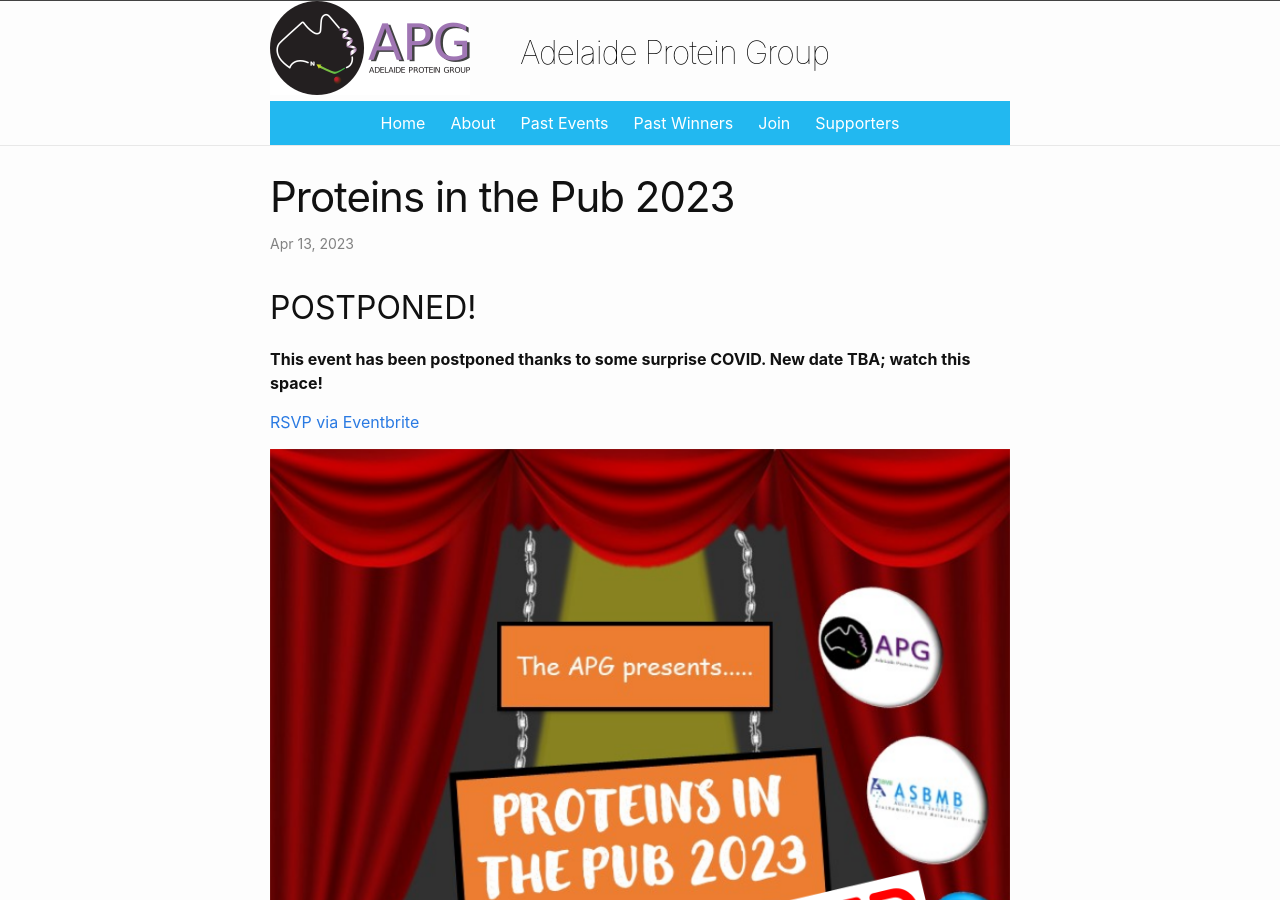
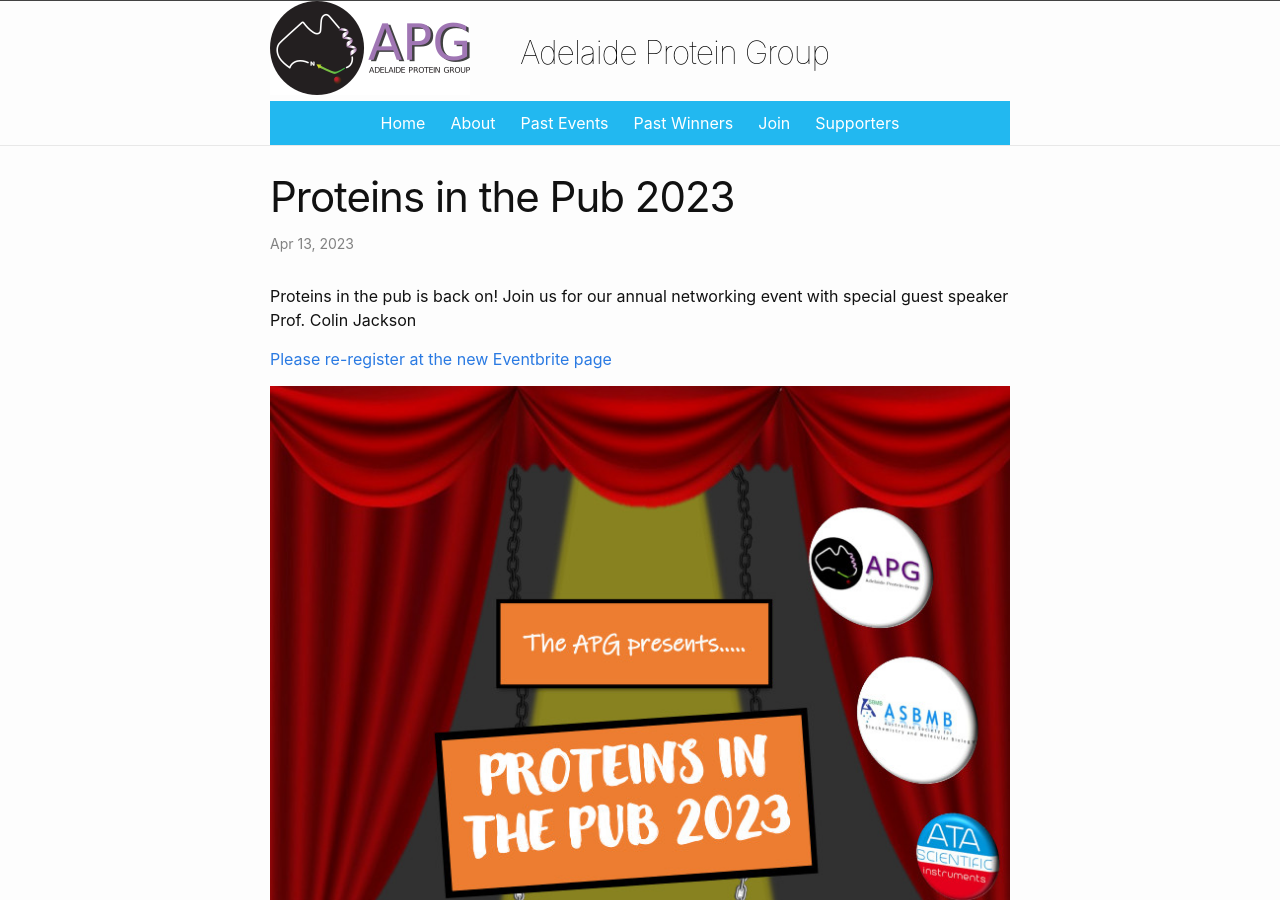
Before and after one commit to apg-asbmb/apg-asbmb.github.io, a Jekyll site: the page built from _posts/2023-04-13-pitp.md, in a window 1280 px wide and 900 px high. Built offline with Jekyll 4.4.1, drawn with Linux system fonts in a browser that asks for light colours.

Commit message:
update pitp

```diff
--- a/_posts/2023-04-13-pitp.md
+++ b/_posts/2023-04-13-pitp.md
@@ -4,10 +4,9 @@ title: "Proteins in the Pub 2023"
 categories: events
 ---
 
-## POSTPONED!
+Proteins in the pub is back on!
+Join us for our annual networking event with special guest speaker Prof. Colin Jackson
 
-__This event has been postponed thanks to some surprise COVID. New date TBA; watch this space!__
+[Please re-register at the new Eventbrite page](https://www.eventbrite.com.au/e/proteins-in-the-pub-2023-tickets-662785708897)
 
-[RSVP via Eventbrite](https://www.eventbrite.com.au/e/proteins-in-the-pub-2023-tickets-603034190497)
-
-![](/assets/images/2023_pitp_postponed.png)
+![](/assets/images/2023_pitp.jpg)
```
Also changed, not shown: assets/images/2023_pitp.jpg.
